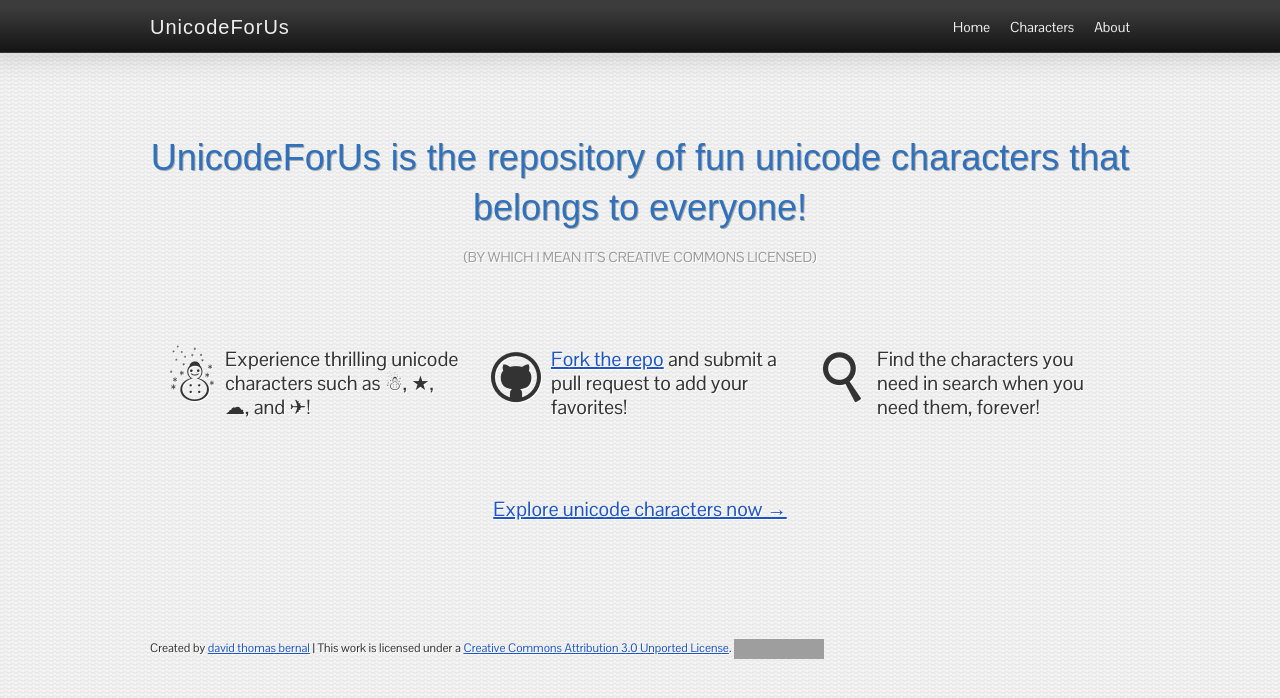
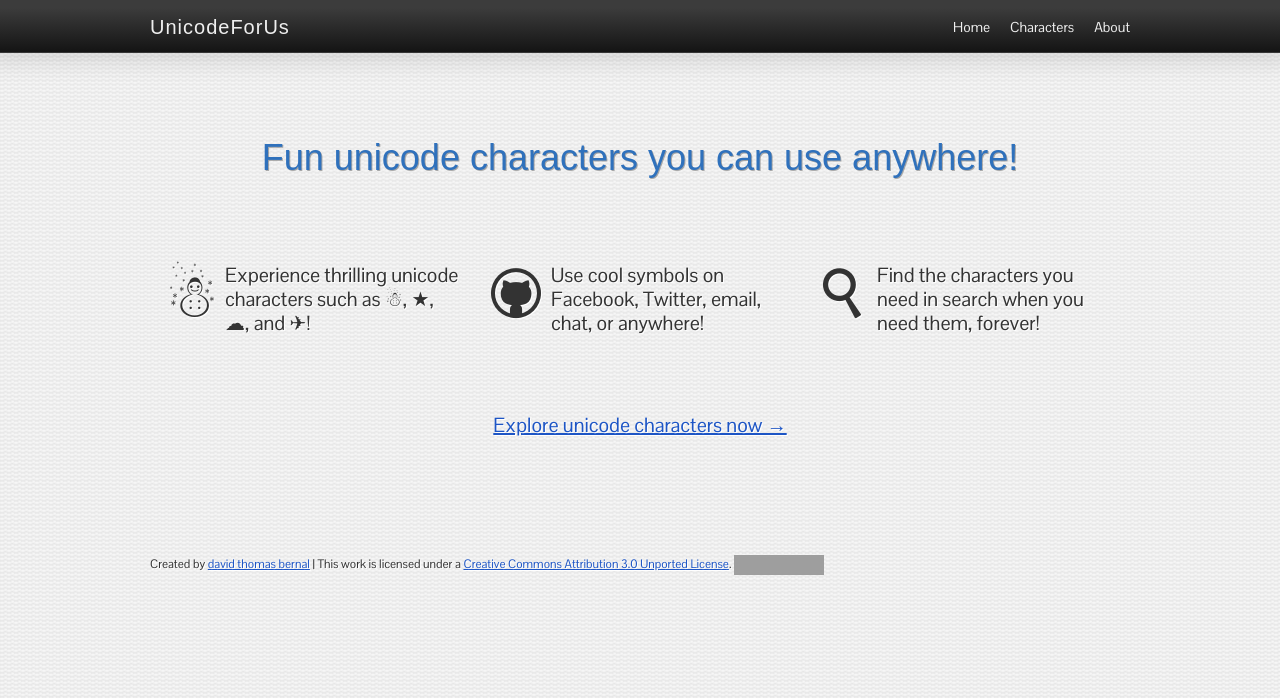
Before and after one commit to dtb/unicodeforus, a Jekyll site: the page built from index.html, in a window 1280 px wide. Shown: the top 698 px of the page. Built offline with Jekyll 4.4.1, drawn with Linux system fonts in a browser that asks for light colours; some web fonts are replaced; grey boxes are pictures that could not be loaded.

Commit message:
Try using less technical language

```diff
--- a/characters/index.html
+++ b/characters/index.html
@@ -1,10 +1,10 @@
 ---
 layout: default
-title: Fun unicode characters—UnicodeForUs, open repository of fun unicode characters
+title: Fun unicode characters—UnicodeForUs
 ---
 
 <section class="characters cf">
-	<h2>Check out our many unicode characters</h2>
+	<h2>Check out our fun unicode symbols</h2>
 	<ul>
 	{% for page in site.pages %}
 		{% if page.character %}
--- a/index.html
+++ b/index.html
@@ -1,17 +1,16 @@
 ---
 layout: default
-title: UnicodeForUs—open repository of fun unicode characters
+title: UnicodeForUs—fun unicode symbols for all!
 ---
 <header>
 	<h2>
-		UnicodeForUs is the repository of fun unicode characters that belongs to everyone!
-		<div>(By which I mean it's Creative Commons licensed)</div>
+		Fun unicode characters you can use anywhere!
 	</h2>
 </header>
 <section class="inner " id="promos">
 	<ul class="cf">
 		<li data-icon="☃">Experience thrilling unicode characters such as <span class="unicode">☃, ★, ☁, and ✈</span>!</li>
-		<li data-icon="&#xe000;"><a href="https://github.com/dtb/unicodeforus">Fork the repo</a> and submit a pull request to add your favorites!</li>
+		<li data-icon="&#xe000;">Use cool symbols on Facebook, Twitter, email, chat, or anywhere!</li>
 		<li data-icon="&#xe001;">Find the characters you need in search when you need them, forever!</li>
 	</ul>
 </section>
```
